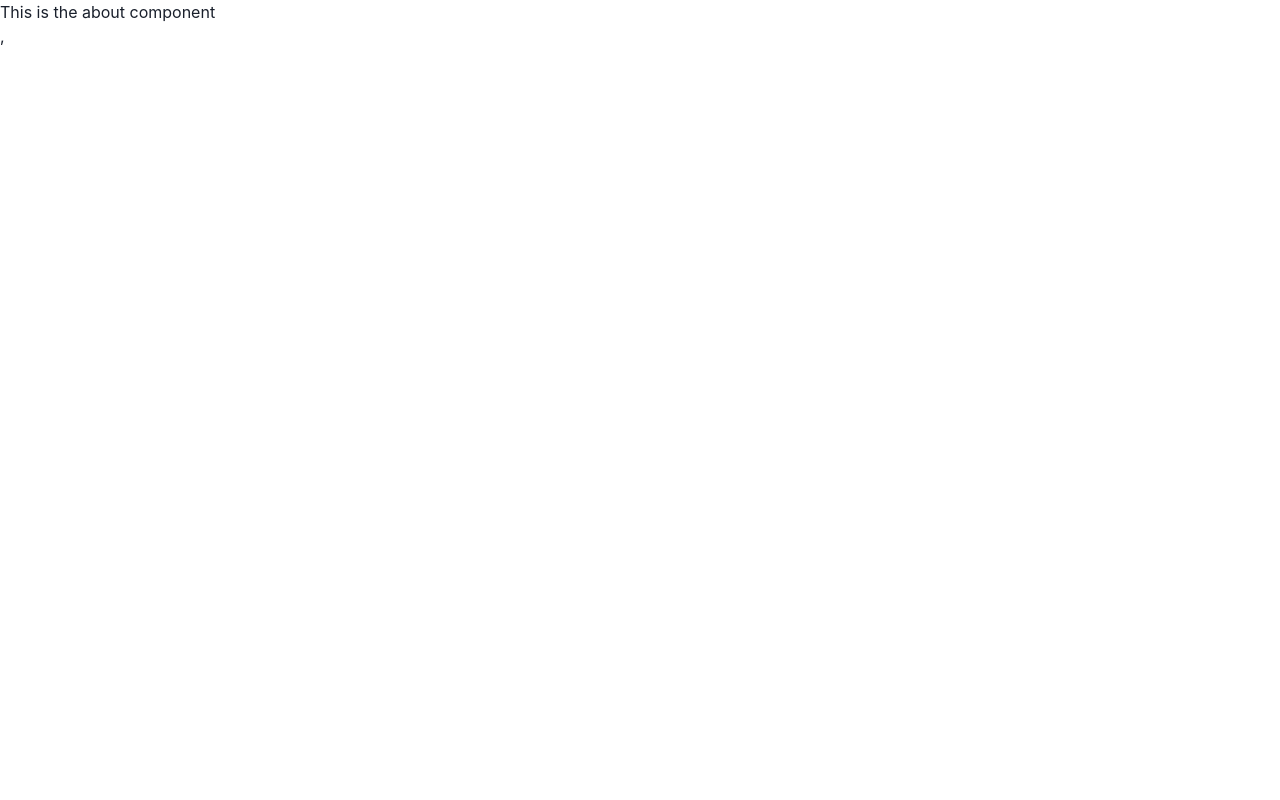
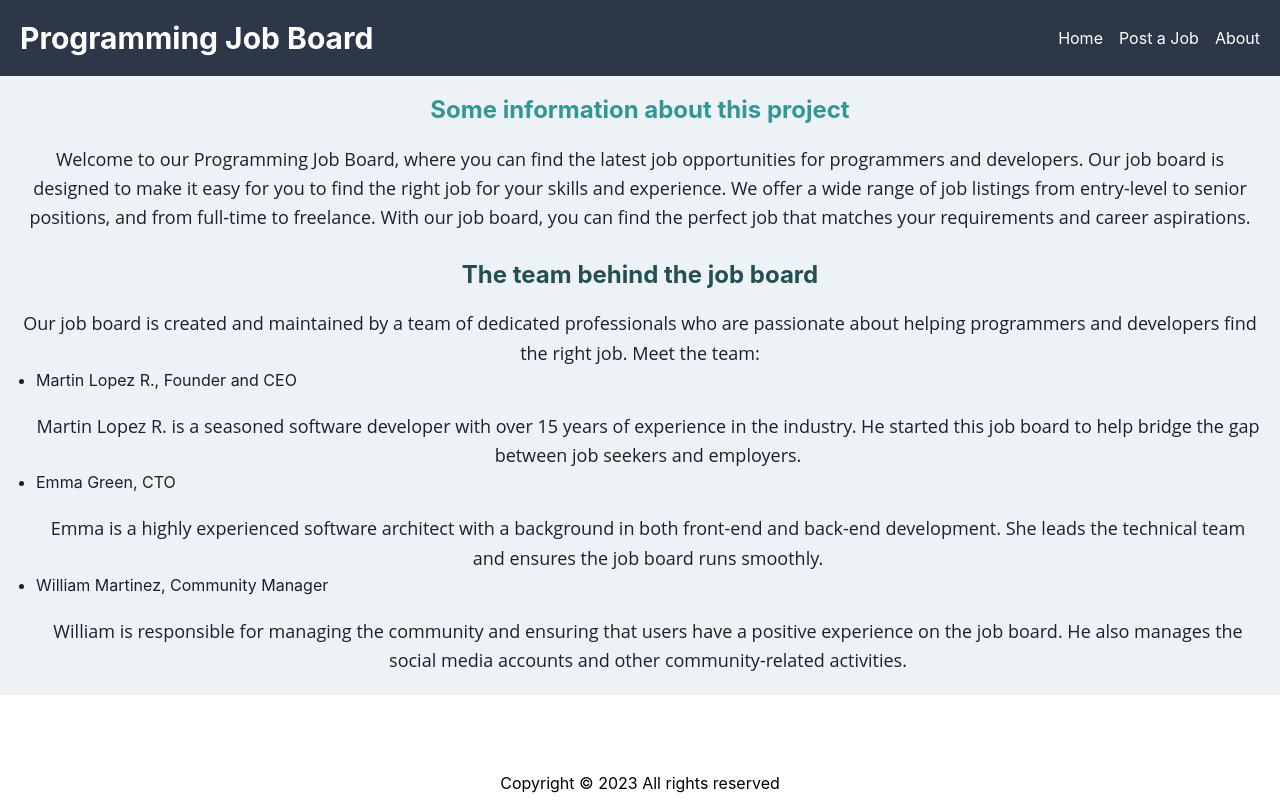
Before and after one commit to martinLopez99/Programming-Job-Board-ReactJS, a React (Create React App) app: page /about in a window 1280 px wide. Built offline with nearby package versions, Linux system fonts and the light colour scheme.

Commit message:
IU integration and Routing

```diff
--- a/src/App.js
+++ b/src/App.js
@@ -1,9 +1,9 @@
 import "./App.css";
-import Home from "./views/Home";
 
 function App() {
   return (
-    <Home></Home>
+    <h1>Hola</h1>
+
   );
 }
 
--- a/src/index.js
+++ b/src/index.js
@@ -7,20 +7,26 @@ import {
 } from "react-router-dom";
 import { ChakraProvider } from '@chakra-ui/react'
 import './index.css';
-import App from './App'; // Modificar
+//import App from './App'; // Modificar
 import Home from './views/Home';
 import About from './views/About';
-import PostJob from './views/PostJob';
+import PostJob from './views/postJob';
+import Footer from './views/Footer';
+import Header from './views/Header';
+
+
 
 const root = ReactDOM.createRoot(document.getElementById('root'));
 root.render(
   <ChakraProvider>
+    <Header></Header>
     <BrowserRouter>
       <Routes>
         <Route path="/" element={<Home />} />
         <Route path="/about" element={<About />} />
         <Route path="/postJob" element={<PostJob />} />
       </Routes>
-    </BrowserRouter>,
+    </BrowserRouter>
+    <Footer></Footer>
   </ChakraProvider>
 );
--- a/src/views/About.jsx
+++ b/src/views/About.jsx
@@ -1,11 +1,47 @@
 import React from "react";
+import { ListItem, UnorderedList, Box, Text, Heading } from "@chakra-ui/react";
+
+
 
 const About = () => {
     return (
-        <div>
-            <h1>This is the about component</h1>
-        </div>
-
+        <main>
+            <Box p={5} backgroundColor="gray.100">
+                <Heading as="h1" fontSize="2xl" textAlign="center" color="teal.500">
+                    Some information about this project
+                </Heading>
+                <Text fontSize="lg" mt={5} lineHeight="tall" textAlign="center" fontFamily="'Open Sans', sans-serif">
+                    Welcome to our Programming Job Board, where you can find the latest job opportunities for
+                    programmers and developers. Our job board is designed to make it easy for you to find the right job for
+                    your skills and experience. We offer a wide range of job listings from entry-level to senior positions, and
+                    from full-time to freelance. With our job board, you can find the perfect job that matches your requirements
+                    and career aspirations.
+                </Text>
+                <Heading as="h1" mt={7} fontSize="2xl" textAlign="center" color="teal.800">
+                    The team behind the job board
+                </Heading>
+                <Text fontSize="lg" mt={5} lineHeight="tall" textAlign="center" fontFamily="'Open Sans', sans-serif">
+                    Our job board is created and maintained by a team of dedicated professionals who are passionate about helping
+                    programmers and developers find the right job. Meet the team:
+                </Text>
+                <UnorderedList>
+                    <ListItem >Martin Lopez R., Founder and CEO</ListItem>
+                    <Text fontSize="lg" mt={5} lineHeight="tall" textAlign="center" fontFamily="'Open Sans', sans-serif">
+                        Martin Lopez R. is a seasoned software developer with over 15 years of experience in the industry. He
+                        started this
+                        job board to help bridge the gap between job seekers and employers.</Text>
+                    <ListItem >Emma Green, CTO</ListItem>
+                    <Text fontSize="lg" mt={5} lineHeight="tall" textAlign="center" fontFamily="'Open Sans', sans-serif">
+                        Emma is a highly experienced software architect with a background in both front-end and back-end
+                        development. She leads the technical team and ensures the job board runs smoothly.</Text>
+                    <ListItem >William Martinez, Community Manager</ListItem>
+                    <Text fontSize="lg" mt={5} lineHeight="tall" textAlign="center" fontFamily="'Open Sans', sans-serif">
+                        William is responsible for managing the community and ensuring that users have a positive
+                        experience on
+                        the job board. He also manages the social media accounts and other community-related activities.</Text>
+                </UnorderedList>
+            </Box>
+        </main>
     );
 };
 
--- /dev/null
+++ b/src/views/Footer.jsx
@@ -0,0 +1,12 @@
+import { Box, Text } from "@chakra-ui/react";
+import styles from "./Footer.module.css";
+
+function Footer() {
+    return (
+        <Box as="footer" className={styles.footer}>
+            <Text>Copyright &copy; {new Date().getFullYear()} All rights reserved</Text>
+        </Box>
+    );
+}
+
+export default Footer;
--- /dev/null
+++ b/src/views/Footer.module.css
@@ -0,0 +1,10 @@
+footer {
+    display: flex;
+    justify-content: center;
+    position: fixed;
+    bottom: 0;
+    width: 100%;
+    padding: 5px;
+    background-color: gray.700;
+    color: rgb(0, 0, 0);
+}
--- /dev/null
+++ b/src/views/Header.jsx
@@ -0,0 +1,26 @@
+import { Box, Heading, Link, Flex } from "@chakra-ui/react";
+
+function Header() {
+    return (
+        <Box as="header" p={5} bg="gray.700" color="white">
+            <Flex justifyContent="space-between" alignItems="center">
+                <Heading as="h1" size="lg">Programming Job Board</Heading>
+                <nav>
+                    <Flex as="ul">
+                        <Flex as="li" mr={4}>
+                            <Link href="/">Home</Link>
+                        </Flex>
+                        <Flex as="li" mr={4}>
+                            <Link href="/postJob">Post a Job</Link>
+                        </Flex>
+                        <Flex as="li">
+                            <Link href="/about">About</Link>
+                        </Flex>
+                    </Flex>
+                </nav>
+            </Flex>
+        </Box>
+    );
+}
+
+export default Header;
```
